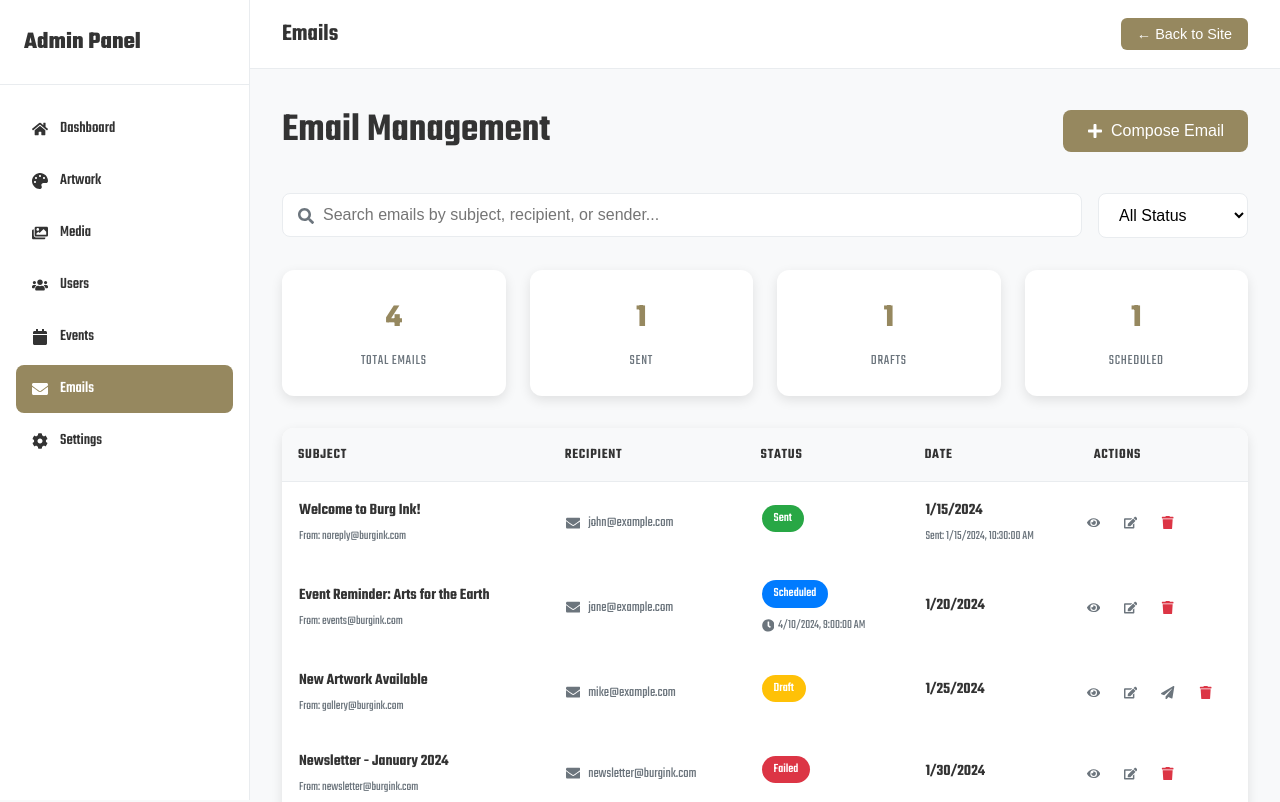
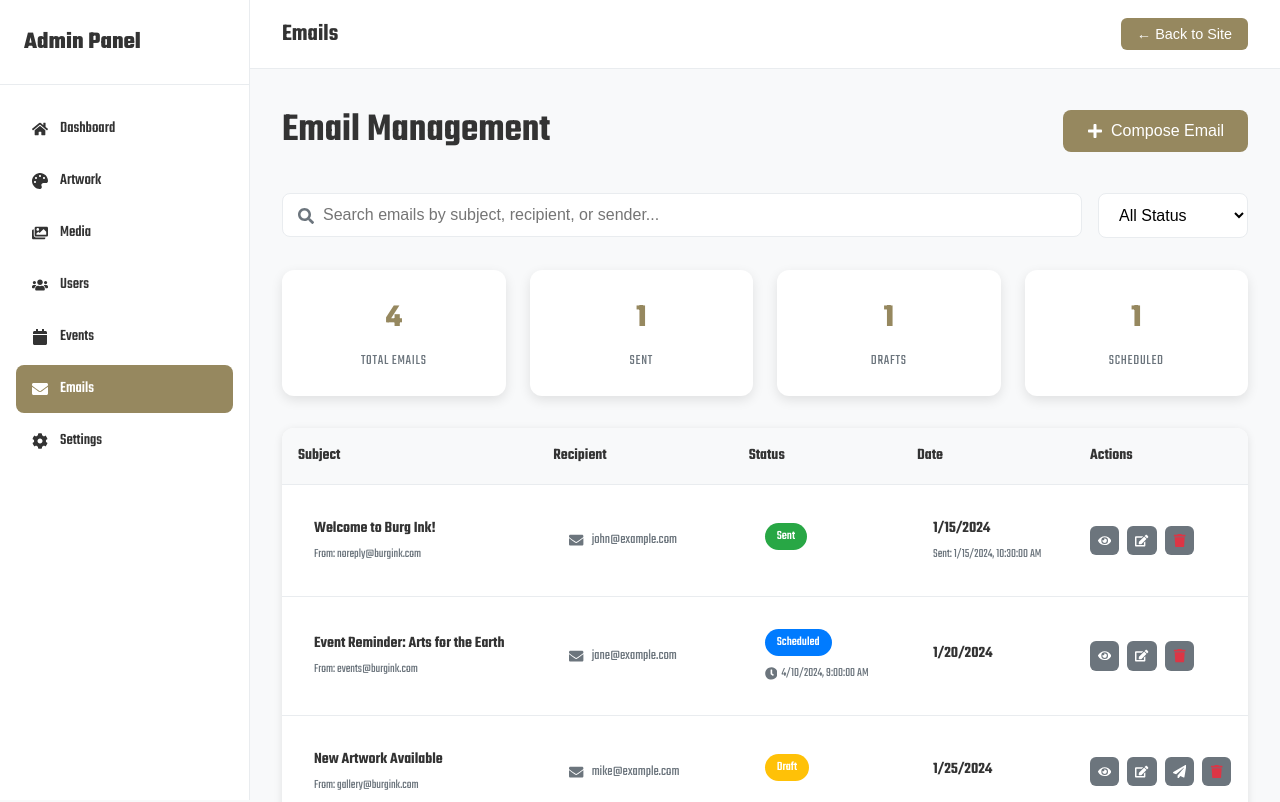
Before and after one commit to buidl-renaissance/burg-ink, a Next.js app: page /admin/emails in a window 1280 px wide. Shown: the top 802 px of the page. Built offline with nearby package versions, Linux system fonts and the light colour scheme.

Commit message:
admin work

```diff
--- a/src/components/AdminTableStyles.tsx
+++ b/src/components/AdminTableStyles.tsx
@@ -133,6 +133,10 @@ export const ActionButton = styled.button<{ danger?: boolean }>`
     color: #28a745;
   }
 
+  &.send {
+    color: #96885f;
+  }
+
   &:hover {
     background: ${props => props.danger ? '#c82333' : '#5a6268'};
   }
--- a/src/pages/admin/emails.tsx
+++ b/src/pages/admin/emails.tsx
@@ -5,6 +5,7 @@ import styled from 'styled-components';
 import { AdminLayout } from '@/components/AdminLayout';
 import { FaSearch, FaEdit, FaTrash, FaEye, FaPlus, FaEnvelope, FaPaperPlane, FaClock } from 'react-icons/fa';
 import { GetServerSideProps } from 'next';
+import { TableContainer, Table, Th, Td, ActionButton, LoadingMessage, EmptyMessage, ActionButtons } from '@/components/AdminTableStyles';
 
 interface Email {
   id: number;
@@ -240,32 +241,32 @@ export default function AdminEmails() {
             <tbody>
               {loading ? (
                 <tr>
-                  <td colSpan={5}>
+                  <Td colSpan={5}>
                     <LoadingMessage>Loading emails...</LoadingMessage>
-                  </td>
+                  </Td>
                 </tr>
               ) : filteredEmails.length === 0 ? (
                 <tr>
-                  <td colSpan={5}>
+                  <Td colSpan={5}>
                     <EmptyMessage>No emails found</EmptyMessage>
-                  </td>
+                  </Td>
                 </tr>
               ) : (
                 filteredEmails.map((email) => (
                   <tr key={email.id}>
-                    <td>
+                    <Td>
                       <SubjectCell>
                         <SubjectText>{email.subject}</SubjectText>
                         <SenderText>From: {email.sender}</SenderText>
                       </SubjectCell>
-                    </td>
-                    <td>
+                    </Td>
+                    <Td>
                       <RecipientCell>
                         <FaEnvelope />
                         <span>{email.recipient}</span>
                       </RecipientCell>
-                    </td>
-                    <td>
+                    </Td>
+                    <Td>
                       <StatusCell>
                         <StatusBadge color={getStatusColor(email.status)}>
                           {getStatusLabel(email.status)}
@@ -277,16 +278,16 @@ export default function AdminEmails() {
                           </ScheduledTime>
                         )}
                       </StatusCell>
-                    </td>
-                    <td>
+                    </Td>
+                    <Td>
                       <DateCell>
                         <DateText>{formatDate(email.created_at)}</DateText>
                         {email.sent_at && (
                           <SentTime>Sent: {formatDateTime(email.sent_at)}</SentTime>
                         )}
                       </DateCell>
-                    </td>
-                    <td>
+                    </Td>
+                    <Td>
                       <ActionButtons>
                         <ActionButton onClick={() => handleViewEmail(email)}>
                           <FaEye />
@@ -306,7 +307,7 @@ export default function AdminEmails() {
                           <FaTrash />
                         </ActionButton>
                       </ActionButtons>
-                    </td>
+                    </Td>
                   </tr>
                 ))
               )}
@@ -585,44 +586,6 @@ const StatLabel = styled.div`
   }
 `;
 
-const TableContainer = styled.div`
-  background: white;
-  border-radius: 12px;
-  box-shadow: 0 4px 12px rgba(0, 0, 0, 0.1);
-  overflow: hidden;
-
-  @media (max-width: 768px) {
-    border-radius: 8px;
-    overflow-x: auto;
-  }
-`;
-
-const Table = styled.table`
-  width: 100%;
-  border-collapse: collapse;
-
-  @media (max-width: 768px) {
-    min-width: 600px;
-  }
-`;
-
-const Th = styled.th`
-  background: #f8f9fa;
-  padding: 1rem;
-  text-align: left;
-  font-weight: 600;
-  color: #333;
-  border-bottom: 1px solid #e9ecef;
-  font-size: 0.9rem;
-  text-transform: uppercase;
-  letter-spacing: 0.05em;
-
-  @media (max-width: 768px) {
-    padding: 0.75rem 0.5rem;
-    font-size: 0.8rem;
-  }
-`;
-
 const SubjectCell = styled.div`
   padding: 1rem;
 `;
@@ -682,62 +645,6 @@ const DateText = styled.div`
 
 const SentTime = styled.div`
   font-size: 0.8rem;
-  color: #6c757d;
-`;
-
-const ActionButtons = styled.div`
-  display: flex;
-  gap: 0.5rem;
-
-  @media (max-width: 768px) {
-    gap: 0.25rem;
-  }
-`;
-
-const ActionButton = styled.button`
-  background: none;
-  border: none;
-  padding: 0.5rem;
-  border-radius: 6px;
-  cursor: pointer;
-  transition: background-color 0.3s ease;
-  color: #6c757d;
-
-  &:hover {
-    background: #f8f9fa;
-  }
-
-  &.view {
-    color: #28a745;
-  }
-
-  &.edit {
-    color: #007bff;
-  }
-
-  &.delete {
-    color: #dc3545;
-  }
-
-  &.send {
-    color: #96885f;
-  }
-
-  @media (max-width: 768px) {
-    padding: 0.4rem;
-    font-size: 0.9rem;
-  }
-`;
-
-const LoadingMessage = styled.div`
-  text-align: center;
-  padding: 2rem;
-  color: #6c757d;
-`;
-
-const EmptyMessage = styled.div`
-  text-align: center;
-  padding: 2rem;
   color: #6c757d;
 `;
 
```
